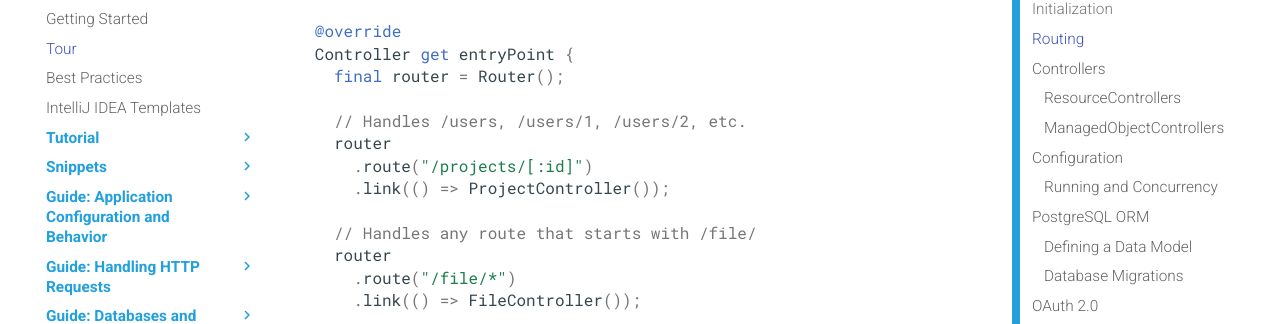
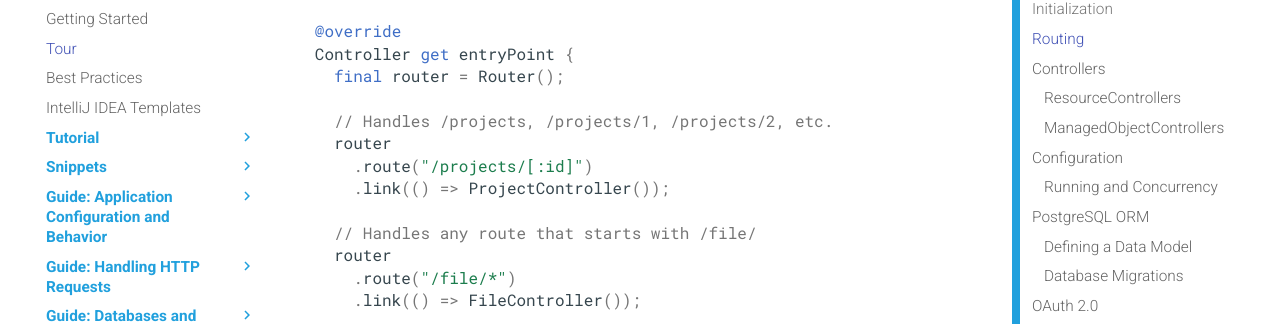
Before and after one commit to stablekernel/aqueduct, an MkDocs documentation site: the page built from source/docs/tour.md, in a window 1280 px wide and 900 px high, scrolled down 1191 px. Shown: the part 150-474 px from the top of the window. Built offline with MkDocs 1.6.1 and Material for MkDocs 9.7.7, drawn with Linux system fonts in a browser that asks for light colours; comment, search, counter and statistics services are not loaded; old or Windows-style settings are respelled for this version of MkDocs.

Commit message:
Correct typo on Routing example
The Routing example used "/projects/:[id]" as the route argument, but the comment above it states: "// Handles /users, /users/1, /users/2, etc.". This can cause confusion specially for those who are new to Aqueduct.

```diff
--- a/source/docs/tour.md
+++ b/source/docs/tour.md
@@ -51,7 +51,7 @@ A [router](http/routing.md) determines which controller object should handle a r
 Controller get entryPoint {
   final router = Router();
 
-  // Handles /users, /users/1, /users/2, etc.
+  // Handles /projects, /projects/1, /projects/2, etc.
   router
     .route("/projects/[:id]")
     .link(() => ProjectController());
```
